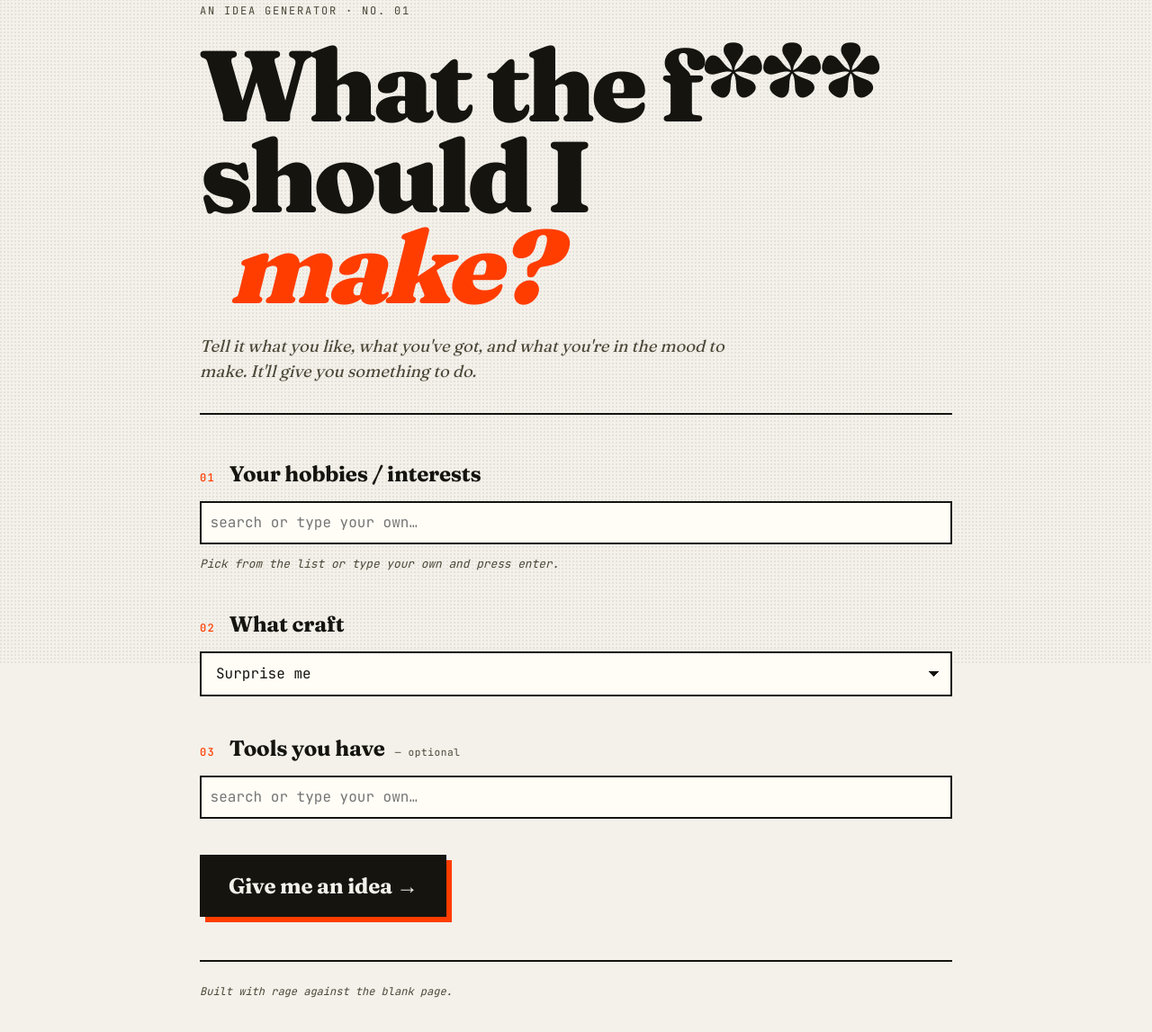
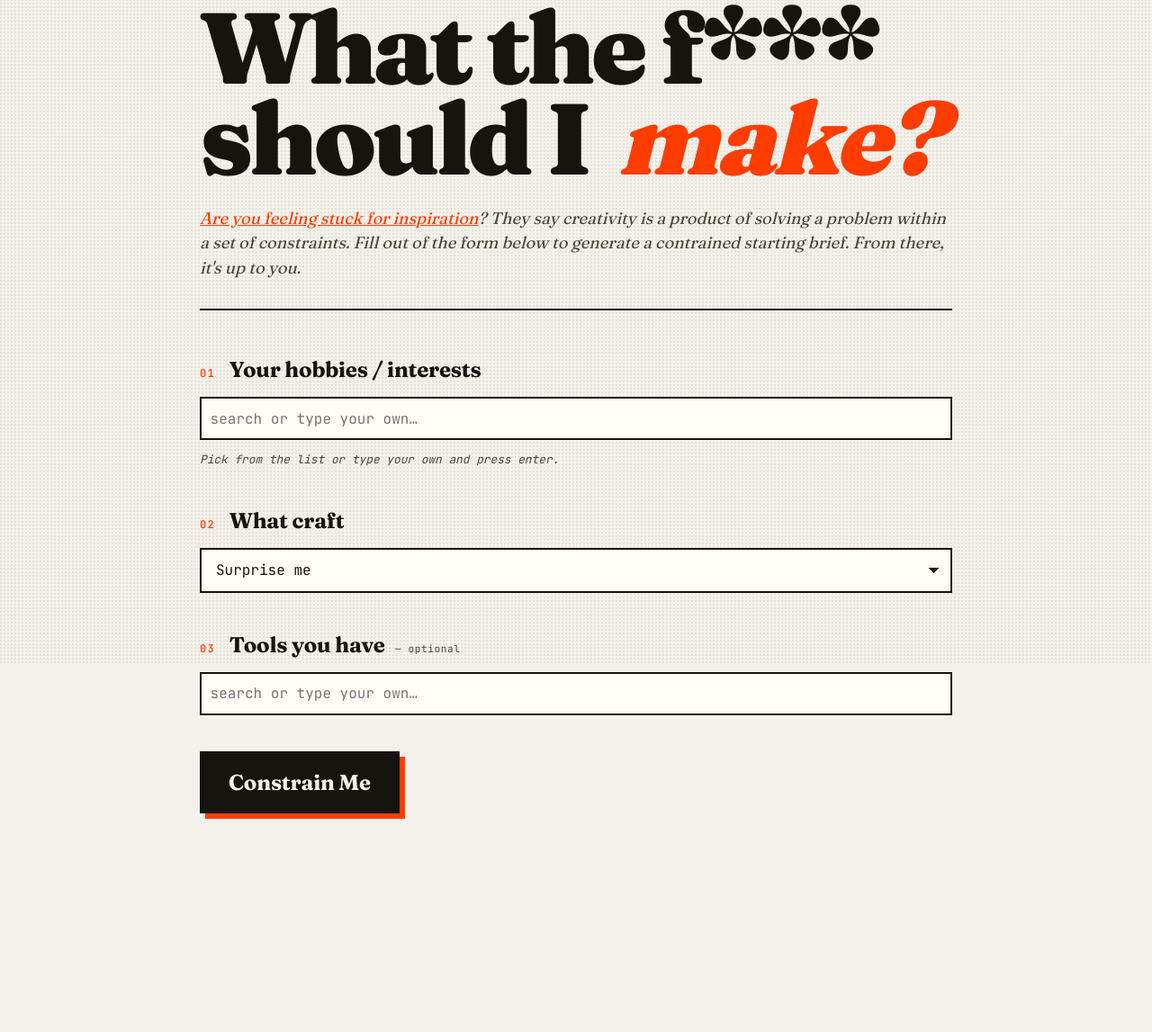
Before and after one commit to thomaspaulin/constrained, a plain HTML site: page index.html in a window 1280 px wide. Shown: the part 61-1208 px from the top of the page at 90% size. After the commit the page ends 1109 px from the top, so only its background shows below. Drawn offline with Linux system fonts and the light colour scheme.

Commit message:
tweaking styles

```diff
--- a/index.html
+++ b/index.html
@@ -12,13 +12,11 @@
 <body>
   <main class="page">
     <header class="masthead">
-      <div class="dateline">An idea generator · No. 01</div>
       <h1 class="title">
         <span class="title-line">What the f***</span>
-        <span class="title-line">should I</span>
-        <span class="title-line title-line--accent">make?</span>
+        <span class="title-line">should I<span class="title-line--accent">make?</span></span>
       </h1>
-      <p class="lede">Tell it what you like, what you've got, and what you're in the mood to make. It'll give you something to do.</p>
+      <p class="lede"><a href="https://www.youtube.com/watch?v=2n8W6CBxc64">Are you feeling stuck for inspiration</a>? They say creativity is a product of solving a problem within a set of constraints. Fill out of the form below to generate a contrained starting brief. From there, it's up to you.</p>
     </header>
 
     <section class="setup" id="setup">
@@ -85,7 +83,7 @@
         </div>
       </div>
 
-      <button class="generate" id="generate">Give me an idea →</button>
+      <button class="generate" id="generate">Constrain Me</button>
     </section>
 
     <section class="output" id="output" hidden>
@@ -105,10 +103,6 @@
       </div>
       <div class="chips chips--excluded" id="excluded-chips"></div>
     </section>
-
-    <footer class="footer">
-      <span>Built with rage against the blank page.</span>
-    </footer>
   </main>
 
   <script src="app.js"></script>
--- a/style.css
+++ b/style.css
@@ -31,6 +31,10 @@ body::before {
   background-image: radial-gradient(circle at 1px 1px, rgba(0,0,0,0.06) 1px, transparent 0);
   background-size: 4px 4px;
   z-index: 1;
+}
+
+a {
+  color: var(--accent);
 }
 
 .page {
@@ -82,7 +86,6 @@ body::before {
   font-weight: 400;
   font-style: italic;
   color: var(--ink-soft);
-  max-width: 32em;
   margin: 0;
 }
 
```
